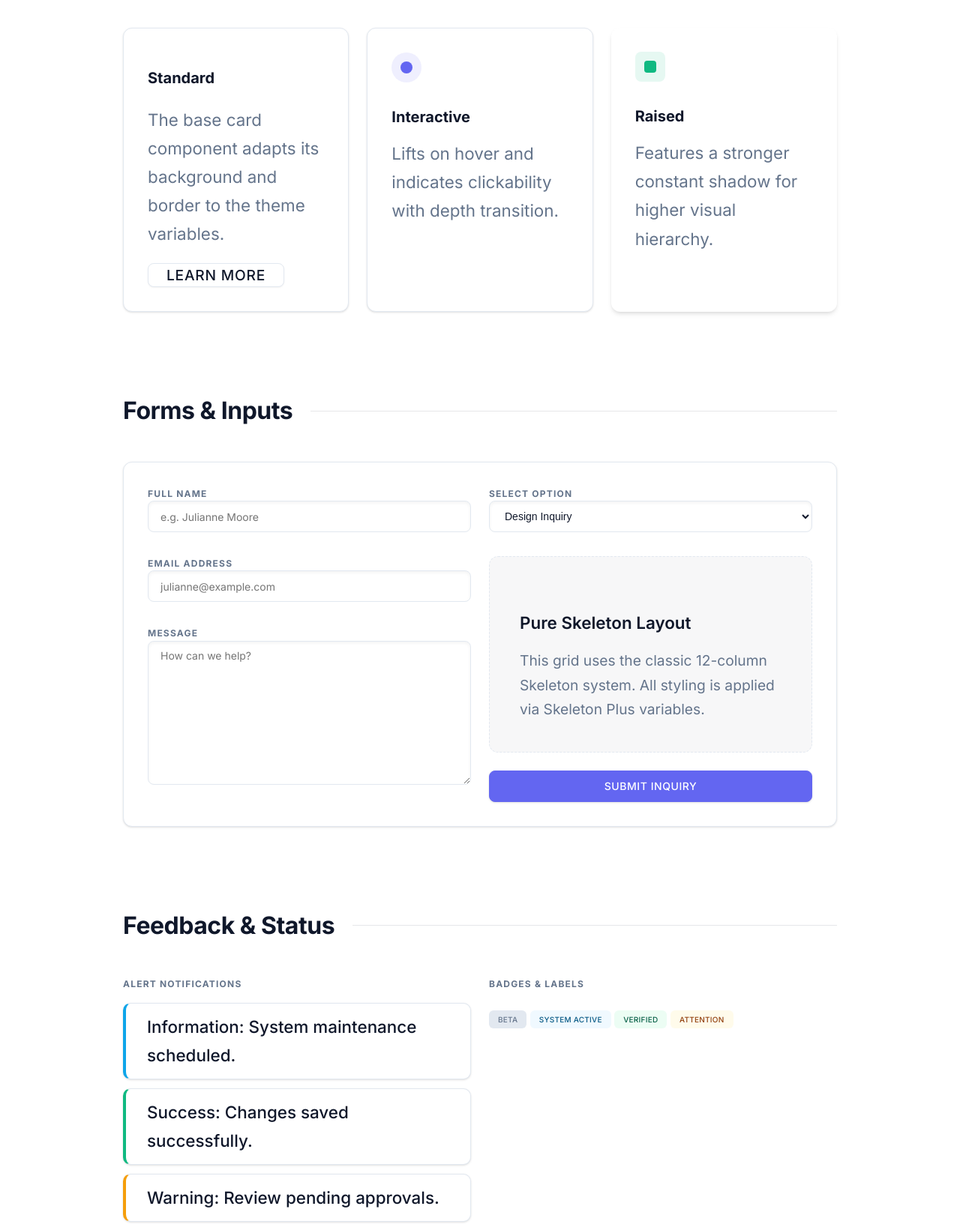
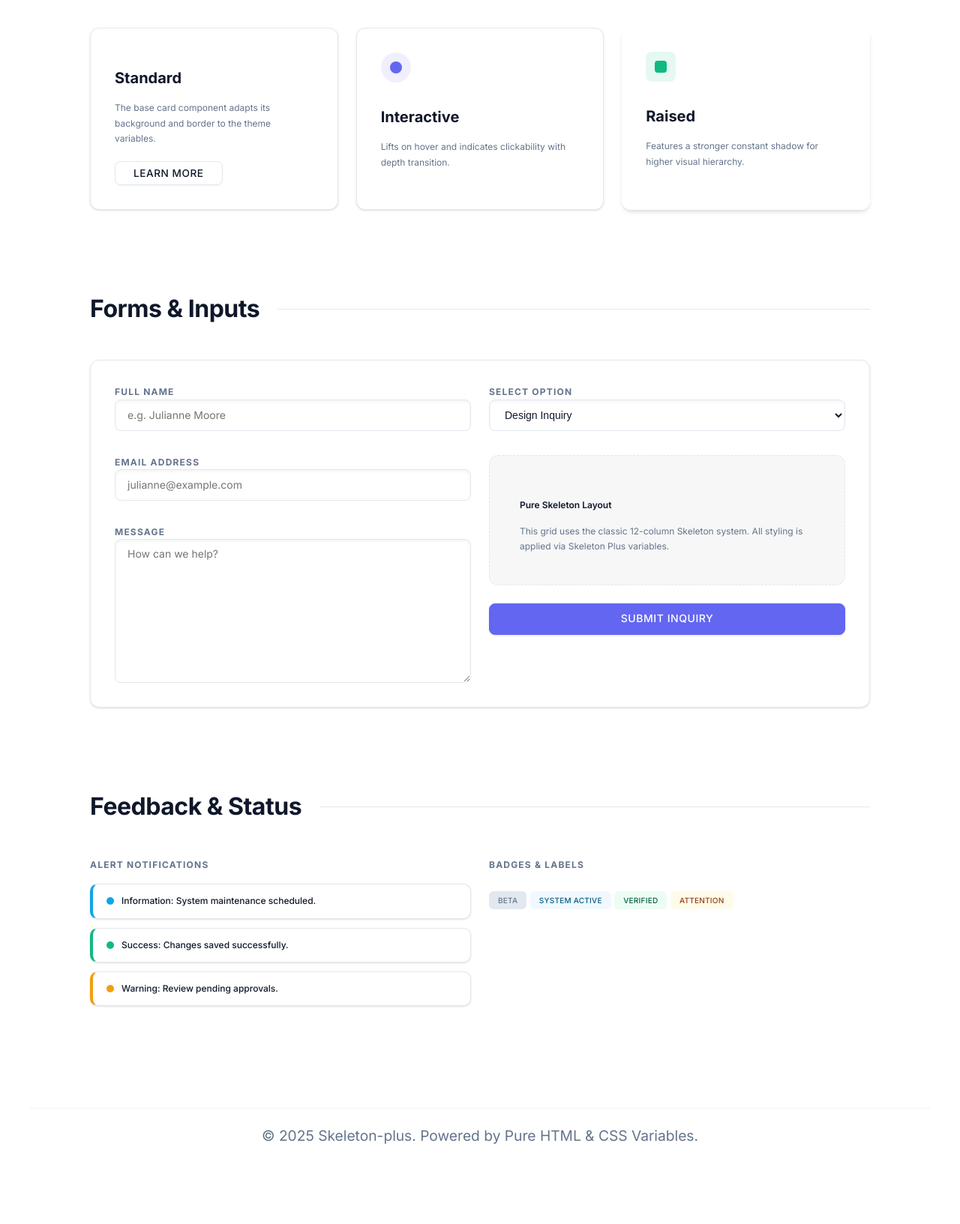
Before and after one commit to xgeoff/skeleton-plus, a website: page docs/catalog.html in a window 1280 px wide. Shown: the part 980-2613 px from the top of the page at 75% size. After the commit the page ends 2571 px from the top, so only its background shows below. Drawn offline with Linux system fonts and the light colour scheme.

Commit message:
docs updates

```diff
--- a/docs/catalog.html
+++ b/docs/catalog.html
@@ -12,10 +12,10 @@
     <link rel="stylesheet" href="skeleton-plus.css" />
     <style>
         .catalog-section {
-            max-width: 1160px;
-            width: min(1120px, 90%);
+            max-width: 1120px;
+            width: 100%;
             margin: 0 auto;
-            padding: 3.5rem clamp(1.5rem, 6vw, 4rem);
+            padding: 2.5rem 1.25rem;
         }
 
         .catalog-heading {
@@ -71,15 +71,131 @@
             }
         }
         .catalog-hero {
-            max-width: 1160px;
-            width: min(1120px, 90%);
+            max-width: 1120px;
+            width: 100%;
             margin: 0 auto;
-            padding: 3rem clamp(1.5rem, 6vw, 4rem);
+            padding: 2.5rem 1.25rem;
             text-align: left;
         }
         .catalog-hero p {
             margin: 0;
             max-width: 700px;
+        }
+        .hero-row {
+            margin-bottom: 3rem;
+        }
+        .button-group {
+            display: flex;
+            gap: 1.5rem;
+            flex-wrap: wrap;
+            margin-top: 1.5rem;
+        }
+        .card-body-text {
+            font-size: 0.75rem;
+        }
+        .card-action {
+            height: 32px;
+            font-size: 0.85rem;
+        }
+        .card-text-tight {
+            font-size: 0.75rem;
+            margin: 0;
+        }
+        .card-icon {
+            width: 40px;
+            height: 40px;
+            border-radius: 50%;
+            display: flex;
+            align-items: center;
+            justify-content: center;
+            margin-bottom: 2rem;
+        }
+        .card-icon--primary {
+            background: rgba(99, 102, 241, 0.1);
+        }
+        .card-icon--success {
+            border-radius: 8px;
+            background: rgba(16, 185, 129, 0.1);
+        }
+        .card-icon-dot {
+            width: 16px;
+            height: 16px;
+            border-radius: 50%;
+            background: #6366f1;
+        }
+        .card-icon-square {
+            width: 16px;
+            height: 16px;
+            border-radius: 4px;
+            background: #10b981;
+        }
+        .form-field {
+            margin-bottom: 2rem;
+        }
+        .form-textarea {
+            height: 12rem;
+        }
+        .form-note {
+            padding: 2.5rem;
+            background: rgba(15, 23, 42, 0.03);
+            border-style: dashed;
+            box-shadow: none;
+            margin-bottom: 1.5rem;
+        }
+        .form-note-title {
+            font-size: 0.75rem;
+            font-weight: 600;
+            margin-bottom: 1rem;
+        }
+        .form-note-body {
+            font-size: 0.75rem;
+            margin: 0;
+        }
+        .form-submit {
+            width: 100%;
+        }
+        .alert-stack--first {
+            margin-top: 1rem;
+        }
+        .alert-stack {
+            margin-top: 0.75rem;
+        }
+        .alert-text {
+            font-size: 0.75rem;
+            font-weight: 500;
+            margin: 0;
+            color: var(--sp-text);
+        }
+        .dot {
+            width: 10px;
+            height: 10px;
+            border-radius: 50%;
+            display: inline-block;
+        }
+        .dot--info { background: #0ea5e9; }
+        .dot--success { background: #10b981; }
+        .dot--warning { background: #f59e0b; }
+        .badge-row {
+            margin-top: 1.5rem;
+        }
+        .footer-wrap {
+            text-align: center;
+            border-top: 1px solid rgba(15, 23, 42, 0.05);
+            margin-top: 5rem;
+        }
+        .footer-text {
+            font-size: 1rem;
+        }
+        @media (min-width: 900px) {
+            .catalog-section {
+                padding: 3.5rem 2.5rem;
+            }
+            .catalog-hero {
+                padding: 3rem 2.5rem;
+            }
+            .footer-text {
+                font-size: 1.2rem;
+            }
         }
         .theme-buttons {
             display: flex;
@@ -113,7 +229,7 @@
 <div class="container">
     <header class="header-padding">
         <div class="catalog-hero">
-        <div class="row" style="margin-bottom: 3rem;">
+        <div class="row hero-row">
             <div class="twelve columns">
                 <div class="theme-buttons">
                     <button onclick="setTheme('default')" id="theme-default" class="btn btn--primary">Default Slate</button>
@@ -142,7 +258,7 @@
             <div class="row">
                 <div class="six columns">
                     <span class="label-caps">Standard Variants</span>
-                    <div style="display: flex; gap: 1.5rem; flex-wrap: wrap; margin-top: 1.5rem;">
+                    <div class="button-group">
                         <button class="btn btn--primary">Primary Action</button>
                         <button class="btn btn--secondary">Secondary</button>
                         <button class="btn btn--ghost">Ghost Action</button>
@@ -150,7 +266,7 @@
                 </div>
                 <div class="six columns">
                     <span class="label-caps">Interaction States</span>
-                    <div style="display: flex; gap: 1.5rem; flex-wrap: wrap; margin-top: 1.5rem;">
+                    <div class="button-group">
                         <button class="btn btn--secondary" disabled>Disabled</button>
                         <button class="btn btn--primary is-loading">Loading</button>
                         <button class="btn btn--danger">Destructive</button>
@@ -168,22 +284,22 @@
         <div class="catalog-card-grid">
             <div class="card">
                 <h3>Standard</h3>
-                <p style="font-size: 1.4rem;">The base card component adapts its background and border to the theme variables.</p>
-                <button class="btn btn--secondary" style="height: 32px; font-size: 1.2rem;">Learn More</button>
+                <p class="card-body-text">The base card component adapts its background and border to the theme variables.</p>
+                <button class="btn btn--secondary card-action">Learn More</button>
             </div>
             <div class="card card--interactive">
-                <div style="width: 40px; height: 40px; background: rgba(99, 102, 241, 0.1); border-radius: 50%; display: flex; align-items: center; justify-content: center; margin-bottom: 2rem;">
-                    <div style="width: 16px; height: 16px; background: #6366f1; border-radius: 50%;"></div>
+                <div class="card-icon card-icon--primary">
+                    <div class="card-icon-dot"></div>
                 </div>
                 <h3>Interactive</h3>
-                <p style="font-size: 1.4rem; margin: 0;">Lifts on hover and indicates clickability with depth transition.</p>
+                <p class="card-text-tight">Lifts on hover and indicates clickability with depth transition.</p>
             </div>
             <div class="card card--raised">
-                <div style="width: 40px; height: 40px; background: rgba(16, 185, 129, 0.1); border-radius: 8px; display: flex; align-items: center; justify-content: center; margin-bottom: 2rem;">
-                    <div style="width: 16px; height: 16px; background: #10b981; border-radius: 4px;"></div>
+                <div class="card-icon card-icon--success">
+                    <div class="card-icon-square"></div>
                 </div>
                 <h3>Raised</h3>
-                <p style="font-size: 1.4rem; margin: 0;">Features a stronger constant shadow for higher visual hierarchy.</p>
+                <p class="card-text-tight">Features a stronger constant shadow for higher visual hierarchy.</p>
             </div>
         </div>
     </section>
@@ -196,21 +312,21 @@
         <div class="card">
             <div class="catalog-form-grid">
                 <div>
-                    <div style="margin-bottom: 2rem;">
+                    <div class="form-field">
                         <label class="label-caps">Full Name</label>
                         <input type="text" class="input" placeholder="e.g. Julianne Moore">
                     </div>
-                    <div style="margin-bottom: 2rem;">
+                    <div class="form-field">
                         <label class="label-caps">Email Address</label>
                         <input type="email" class="input" placeholder="julianne@example.com">
                     </div>
                     <div>
                         <label class="label-caps">Message</label>
-                        <textarea class="input" style="height: 12rem;" placeholder="How can we help?"></textarea>
+                        <textarea class="input form-textarea" placeholder="How can we help?"></textarea>
                     </div>
                 </div>
                 <div>
-                    <div style="margin-bottom: 2rem;">
+                    <div class="form-field">
                         <label class="label-caps">Select Option</label>
                         <select class="input">
                             <option>Design Inquiry</option>
@@ -218,11 +334,11 @@
                             <option>General Feedback</option>
                         </select>
                     </div>
-                    <div class="card" style="padding: 2.5rem; background: rgba(15, 23, 42, 0.03); border-style: dashed; box-shadow: none; margin-bottom: 1.5rem;">
-                        <h4 style="font-size: 1.4rem; font-weight: 600; margin-bottom: 1rem;">Pure Skeleton Layout</h4>
-                        <p style="font-size: 1.2rem; margin: 0;">This grid uses the classic 12-column Skeleton system. All styling is applied via Skeleton Plus variables.</p>
+                    <div class="card form-note">
+                        <h4 class="form-note-title">Pure Skeleton Layout</h4>
+                        <p class="form-note-body">This grid uses the classic 12-column Skeleton system. All styling is applied via Skeleton Plus variables.</p>
                     </div>
-                    <button class="btn btn--primary" style="width: 100%;">Submit Inquiry</button>
+                    <button class="btn btn--primary form-submit">Submit Inquiry</button>
                 </div>
             </div>
         </div>
@@ -236,22 +352,22 @@
         <div class="catalog-alert-grid">
             <div>
                 <span class="label-caps">Alert Notifications</span>
-                <div class="alert alert--info" style="margin-top: 1rem;">
-                    <span class="dot" style="background: #0ea5e9;"></span>
-                    <p style="font-size: 1.4rem; font-weight: 500; margin: 0; color: var(--sp-text);">Information: System maintenance scheduled.</p>
+                <div class="alert alert--info alert-stack--first">
+                    <span class="dot dot--info"></span>
+                    <p class="alert-text">Information: System maintenance scheduled.</p>
                 </div>
-                <div class="alert alert--success" style="margin-top: 0.75rem;">
-                    <span class="dot" style="background: #10b981;"></span>
-                    <p style="font-size: 1.4rem; font-weight: 500; margin: 0; color: var(--sp-text);">Success: Changes saved successfully.</p>
+                <div class="alert alert--success alert-stack">
+                    <span class="dot dot--success"></span>
+                    <p class="alert-text">Success: Changes saved successfully.</p>
                 </div>
-                <div class="alert alert--warning" style="margin-top: 0.75rem;">
-                    <span class="dot" style="background: #f59e0b;"></span>
-                    <p style="font-size: 1.4rem; font-weight: 500; margin: 0; color: var(--sp-text);">Warning: Review pending approvals.</p>
+                <div class="alert alert--warning alert-stack">
+                    <span class="dot dot--warning"></span>
+                    <p class="alert-text">Warning: Review pending approvals.</p>
                 </div>
             </div>
             <div>
                 <span class="label-caps">Badges & Labels</span>
-                <div style="margin-top: 1.5rem;">
+                <div class="badge-row">
                     <span class="badge">Beta</span>
                     <span class="badge badge--info">System Active</span>
                     <span class="badge badge--success">Verified</span>
@@ -261,8 +377,8 @@
         </div>
     </section>
 
-    <footer class="section-padding" style="text-align: center; border-top: 1px solid rgba(15, 23, 42, 0.05); margin-top: 5rem;">
-        <p style="font-size: 1.4rem;">© 2025 Skeleton-plus. Powered by Pure HTML & CSS Variables.</p>
+    <footer class="section-padding footer-wrap">
+        <p class="footer-text">© 2025 Skeleton-plus. Powered by Pure HTML & CSS Variables.</p>
     </footer>
 </div>
 
```
Also changed, not shown: docs/index.html (+153 -37 lines).
